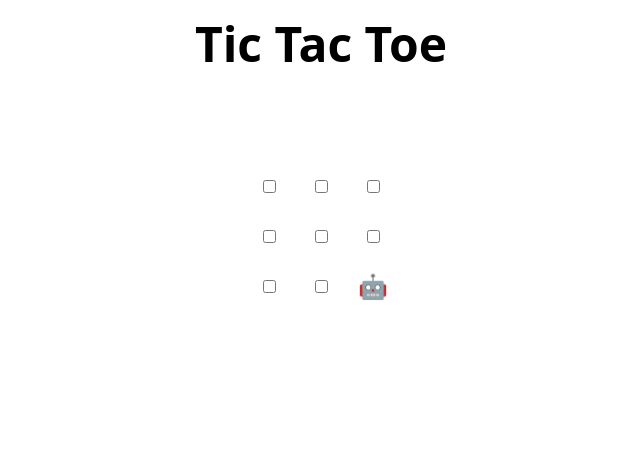
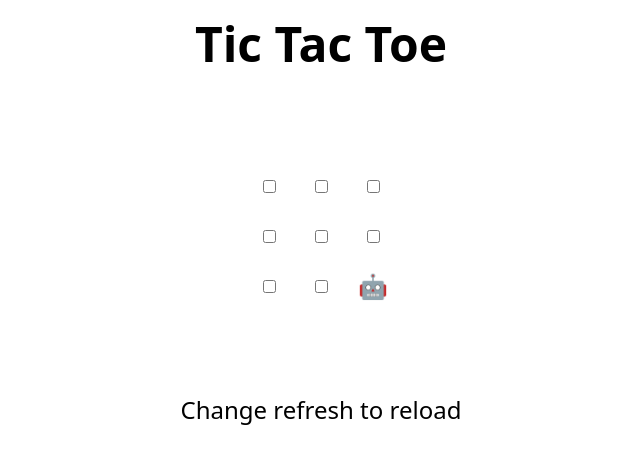
Before and after one commit to nk-v1/skills-review-pull-requests, a plain HTML site: page index.html in a window 1280 px wide. Shown: the whole page, without its empty margins (319-959 px from the left). Drawn offline with Linux system fonts and the light colour scheme.

Commit message:
Update index.html

```diff
--- a/index.html
+++ b/index.html
@@ -48,7 +48,7 @@
 </table>
 
 <h2 hidden>Game over, refresh to play again 🧑‍💻 🤖!</h2>
-
+Change refresh to reload
 <script>
   // Initialization
   const boxes = Array.from(document.querySelectorAll("td"));
```
